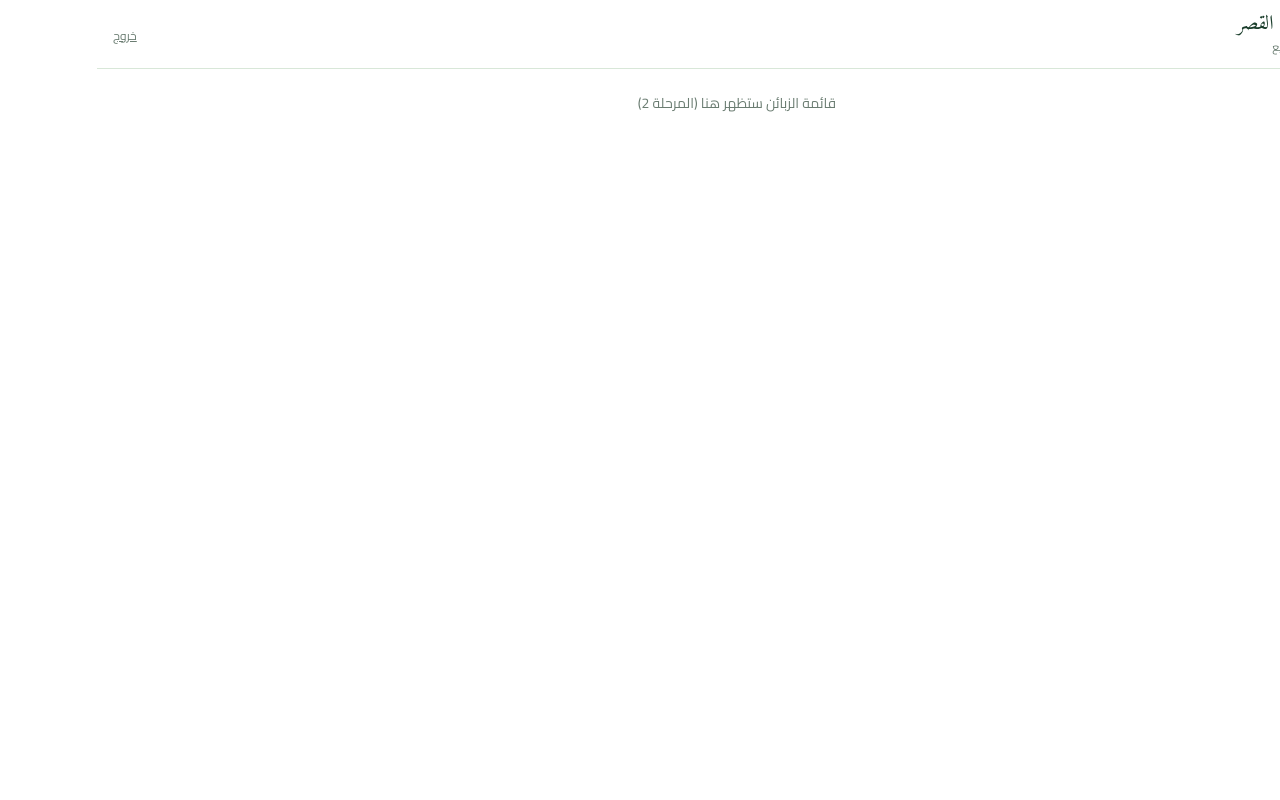
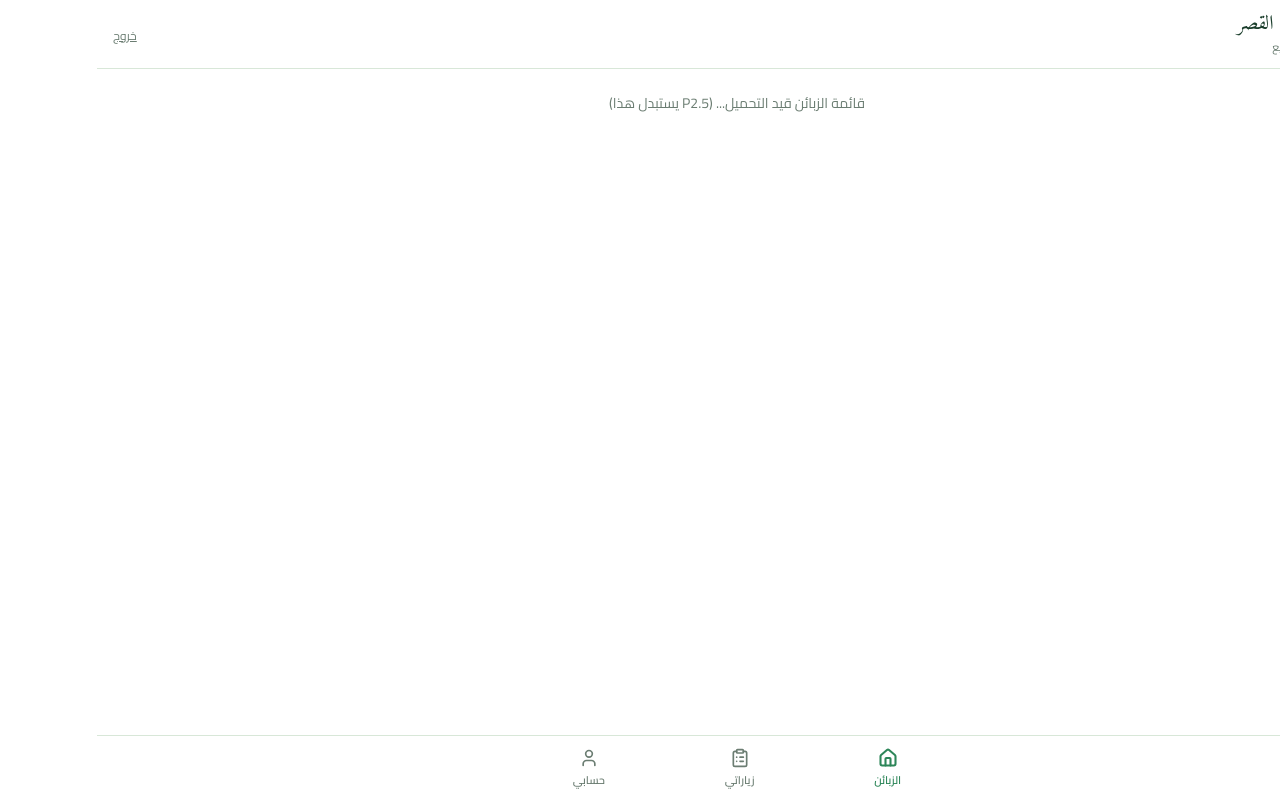
Before and after one commit to MahmoudMardawi/alban-al-qasr, a Next.js app: page / in a window 1280 px wide. Built offline with nearby package versions, Linux system fonts and the light colour scheme; no server answers.

Commit message:
feat(employee): shared layout with brand header + bottom nav

```diff
--- /dev/null
+++ b/src/app/(employee)/layout.tsx
@@ -0,0 +1,14 @@
+import { getCurrentUserWithRole } from "@/lib/auth";
+import { BrandHeader } from "@/components/BrandHeader";
+import { BottomNav } from "@/components/BottomNav";
+
+export default async function EmployeeLayout({ children }: { children: React.ReactNode }) {
+  const user = await getCurrentUserWithRole();
+  return (
+    <div className="min-h-screen pb-20">
+      <BrandHeader subtitle={`مرحباً ${user?.full_name ?? ""} · موظف توزيع`} />
+      <main className="max-w-md mx-auto">{children}</main>
+      <BottomNav />
+    </div>
+  );
+}
--- a/src/app/(employee)/page.tsx
+++ b/src/app/(employee)/page.tsx
@@ -1,14 +1,7 @@
-import { getCurrentUserWithRole } from "@/lib/auth";
-import { BrandHeader } from "@/components/BrandHeader";
-
-export default async function EmployeeHome() {
-  const user = await getCurrentUserWithRole();
+export default function EmployeeHome() {
   return (
-    <div className="min-h-screen">
-      <BrandHeader subtitle={`مرحباً ${user?.full_name ?? ""} · موظف توزيع`} />
-      <main className="p-6 text-center text-muted">
-        <p className="text-sm">قائمة الزبائن ستظهر هنا (المرحلة 2)</p>
-      </main>
+    <div className="p-6 text-center text-muted">
+      <p className="text-sm font-cairo">قائمة الزبائن قيد التحميل... (P2.5 يستبدل هذا)</p>
     </div>
   );
 }
--- /dev/null
+++ b/src/components/BottomNav.tsx
@@ -0,0 +1,37 @@
+"use client";
+
+import Link from "next/link";
+import { usePathname } from "next/navigation";
+import { Home, ClipboardList, User } from "lucide-react";
+
+const items = [
+  { href: "/",          label: "الزبائن",   icon: Home },
+  { href: "/my-visits", label: "زياراتي",   icon: ClipboardList },
+  { href: "/profile",   label: "حسابي",    icon: User },
+] as const;
+
+export function BottomNav() {
+  const pathname = usePathname();
+  return (
+    <nav className="fixed bottom-0 inset-x-0 bg-white border-t border-border px-2 py-2 pb-[max(0.5rem,env(safe-area-inset-bottom))] z-40">
+      <ul className="flex justify-around items-center max-w-md mx-auto">
+        {items.map(({ href, label, icon: Icon }) => {
+          const active = href === "/" ? pathname === "/" : pathname.startsWith(href);
+          return (
+            <li key={href}>
+              <Link
+                href={href}
+                className={`flex flex-col items-center gap-1 px-4 py-1 text-[11px] font-cairo font-semibold ${
+                  active ? "text-primary" : "text-muted"
+                }`}
+              >
+                <Icon size={20} strokeWidth={active ? 2.5 : 2} />
+                <span>{label}</span>
+              </Link>
+            </li>
+          );
+        })}
+      </ul>
+    </nav>
+  );
+}
--- a/tailwind.config.ts
+++ b/tailwind.config.ts
@@ -21,6 +21,7 @@ export default {
       },
       fontFamily: {
         sans:    ["var(--font-cairo)", "system-ui", "sans-serif"],
+        cairo:   ["var(--font-cairo)", "system-ui", "sans-serif"],
         display: ["var(--font-amiri)", "Georgia", "serif"],
       },
     },
```
